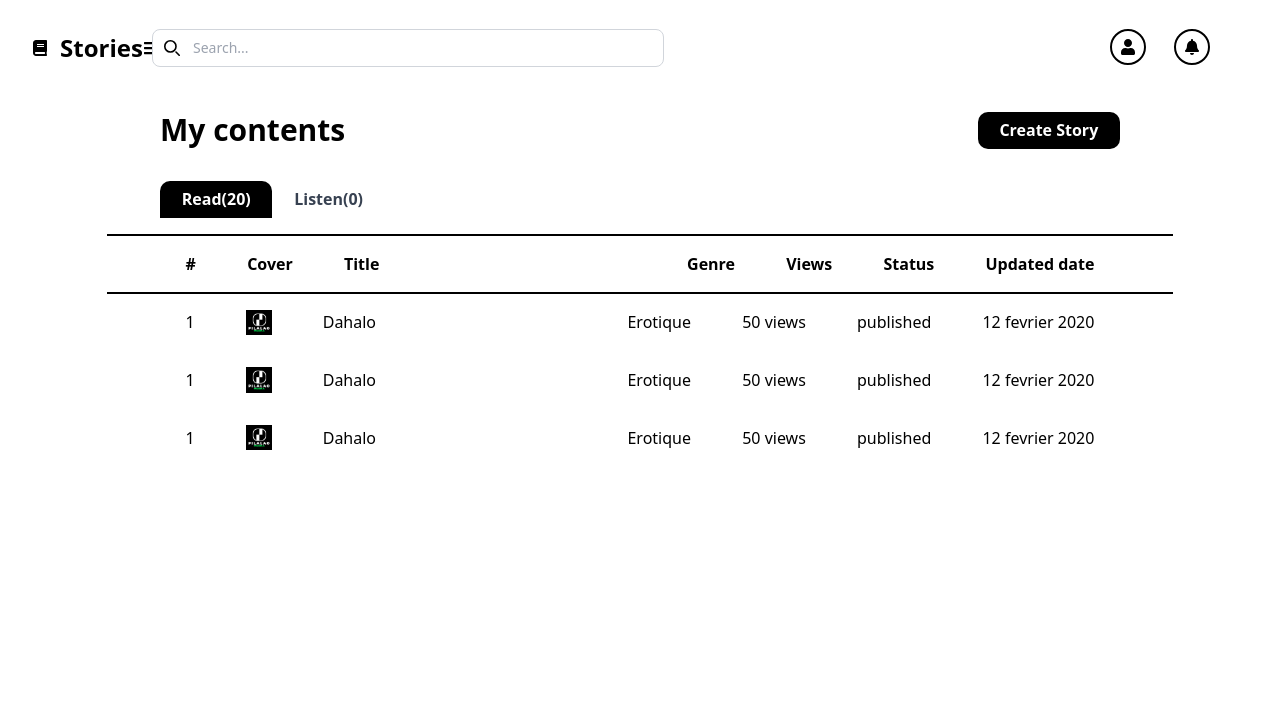
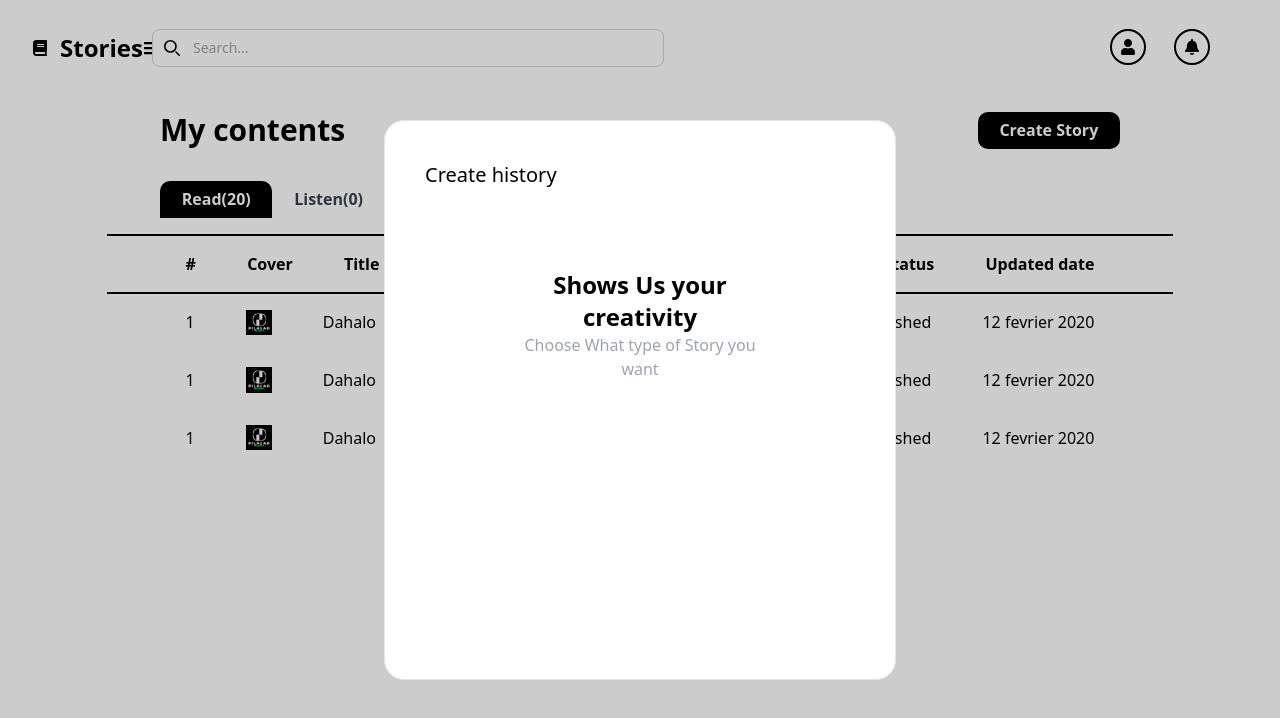
Before and after one commit to ordkiki/Story, a React (Vite) app: page /Collection in a window 1280 px wide. Both pictures are taken after a click on the button "Create Story". Shown: the top 718 px of the page. Built offline with nearby package versions, Linux system fonts and the light colour scheme.

Commit message:
Creation collection

```diff
--- /dev/null
+++ b/src/components/CreationStoryComponent.jsx
@@ -0,0 +1,29 @@
+import React from 'react'
+
+export function PopUp(){
+    return(
+        <div className='top-0 bg-[rgba(0,0,0,0.2)] w-screen h-screen flex items-center justify-center absolute'>
+            <div className='p-10 w-[40vw] h-[70vh] bg-white border rounded-[20px]'>
+                <h3 className='text-xl font-medium'>Create history</h3>
+                <div className='p-20'>
+                    <h2 className='text-center text-2xl font-bold'>Shows Us your creativity</h2>
+                    <p className='text-center text-gray-400'>Choose What type of Story you want</p>
+                    <div>
+                        <div className=''>
+
+                        </div>
+                    </div>
+                </div>
+            </div>
+        </div>
+
+    )
+
+}
+function CreationStoryComponent() {
+  return (
+    <div className=''>CreationStoryComponent</div>
+  )
+}
+
+export default CreationStoryComponent
--- a/src/components/ListeComponent.jsx
+++ b/src/components/ListeComponent.jsx
@@ -1,9 +1,12 @@
 import React, { useState } from 'react'
 import List from './listModel.jsx'
 import images from "../assets/image/LOGO.png"
+import { PopUp } from './CreationStoryComponent.jsx'
 function ListComponent() {
     const [afficheRead,setAfficheRead] = useState(true)
     const [afficheListen,setAfficheListen] = useState(false)
+    const [Creer, SetCreer] = useState(false)
+
     function ListeRead(){
         setAfficheRead(true)
         setAfficheListen(false)
@@ -14,18 +17,32 @@ function ListComponent() {
         setAfficheRead(false)
         setAfficheListen(true)
     }
+    function CreerHistory(){
+        SetCreer(true)
+    }
+
     return (
     <div>
         <div className='p-4 mx-36 flex items-center justify-between'>
             <h1 className='font-bold text-3xl'>My contents</h1>
             <div className='read'>
                 <button
-
+                    onClick={CreerHistory}
                     className='font-bold bg-black px-[1.7vw] py-[0.5vw] text-white hover:bg-slate-800 rounded-[10px]'>
                         Create Story
                 </button>
             </div>
         </div>
+        {
+        Creer &&
+            <PopUp></PopUp>
+        }
+
+
+
+
+
+
 
         <div className='p-4 mx-36 flex items-center'>
             <button
```
